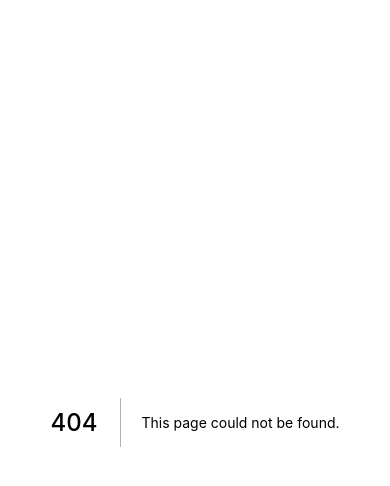
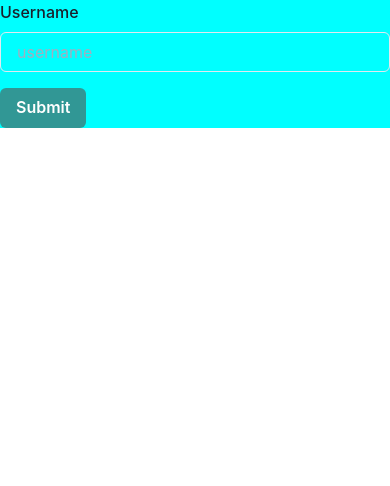
Before and after one commit to kirikirisu/LibraryNet, a Next.js app in the folder web/: page /register in a window 390 px wide. Before the commit this address had no page. Shown: the top 486 px of the page. Built offline with nearby package versions, Linux system fonts and the light colour scheme.

Commit message:
set breakpoints & main theme

```diff
--- a/web/package.json
+++ b/web/package.json
@@ -13,6 +13,7 @@
     "@chakra-ui/react": "^1.0.0",
     "@emotion/react": "^11.0.0",
     "@emotion/styled": "^11.0.0",
+    "formik": "^2.2.6",
     "framer-motion": "^2.9.4",
     "graphql": "^15.5.0",
     "next": "latest",
--- /dev/null
+++ b/web/src/components/InputField.tsx
@@ -0,0 +1,25 @@
+import { FormControl, FormLabel, Input, FormErrorMessage, Textarea, ComponentWithAs, TextareaProps, InputProps } from '@chakra-ui/react';
+import { useField } from 'formik';
+
+type InputFieldProps = React.InputHTMLAttributes<HTMLInputElement> & {
+  name: string;
+  label: string;
+  textarea?: boolean;
+};
+
+export const InputField: React.FC<InputFieldProps> = ({ label, textarea, ...props }) => {
+  const [field, { error }] = useField(props)
+
+  let InputOrTextarea: any = Input;
+  if (textarea) {
+    InputOrTextarea = Textarea
+  }
+
+  return (
+    <FormControl isInvalid={!!error}>
+      <FormLabel htmlFor={field.name}>{label}</FormLabel>
+      <InputOrTextarea {...field} {...props} id={field.name} />
+      {error ? <FormErrorMessage>{error}</FormErrorMessage> : null}
+    </FormControl>
+  );
+}
--- /dev/null
+++ b/web/src/components/ResponsiveWrapper.tsx
@@ -0,0 +1,15 @@
+import { Box, Text } from '@chakra-ui/react'
+
+interface ResponsiveWrapperProps {
+  children: React.ReactNode
+}
+
+const ResponsiveWrapper: React.FC<ResponsiveWrapperProps> = ({ children }) => {
+  return (
+    <Box width={{ base: 'full', md: '4xl' }} mx="auto" backgroundColor={{ base: 'aqua', md: 'bisque' }}>
+      {children}
+    </Box>
+  );
+}
+
+export default ResponsiveWrapper;
--- /dev/null
+++ b/web/src/pages/_document.tsx
@@ -0,0 +1,19 @@
+// pages/_document.js
+import { ColorModeScript } from "@chakra-ui/react"
+import NextDocument, { Html, Head, Main, NextScript } from "next/document"
+import theme from "../theme"
+
+export default class Document extends NextDocument {
+  render() {
+    return (
+      <Html lang="en">
+        <Head />
+        <body>
+          <ColorModeScript initialColorMode={theme.config.initialColorMode} />
+          <Main />
+          <NextScript />
+        </body>
+      </Html>
+    )
+  }
+}
--- a/web/src/pages/index.tsx
+++ b/web/src/pages/index.tsx
@@ -1,7 +1,7 @@
 import { useLibrarysQuery } from '../generated/graphql';
 import withApollo from '../utils/withApollo'
 
-const Index: React.FC<{}> = ({ }) => {
+const Index: any = ({ }) => {
   const { data, loading, error } = useLibrarysQuery()
 
   if (loading) return <p>Loading...</p>;
--- /dev/null
+++ b/web/src/pages/register.tsx
@@ -0,0 +1,55 @@
+import React from 'react';
+import { useRegisterMutation } from '../generated/graphql';
+import { Field, Form, Formik } from 'formik'
+import { Button } from '@chakra-ui/button';
+import { FormControl, FormLabel, FormErrorMessage } from '@chakra-ui/react';
+import { Input } from '@chakra-ui/input';
+import { InputField } from '../components/InputField';
+import ResponsiveWrapper from '../components/ResponsiveWrapper';
+
+interface registerProps {
+
+}
+
+const Register: React.FC<registerProps> = ({ }) => {
+  function validateName(value) {
+    let error
+    if (!value) {
+      error = "Name is required"
+    } else if (value.toLowerCase() !== "naruto") {
+      error = "Jeez! You're not a fan 😱"
+    }
+    return error
+  }
+
+  return (
+    <ResponsiveWrapper>
+      <Formik
+        initialValues={{ username: "" }}
+        onSubmit={(values, actions) => {
+          console.log(values)
+        }}
+      >
+        {(props) => (
+          <Form>
+            <InputField
+              name="username"
+              placeholder="username"
+              label="Username"
+            />
+            <Button
+              mt={4}
+              colorScheme="teal"
+              isLoading={props.isSubmitting}
+              type="submit"
+            >
+              Submit
+          </Button>
+          </Form>
+        )}
+      </Formik>
+    </ResponsiveWrapper>
+  )
+}
+
+export default Register;
--- a/web/src/theme.tsx
+++ b/web/src/theme.tsx
@@ -1,16 +1,23 @@
 import { extendTheme } from '@chakra-ui/react'
 import { createBreakpoints } from '@chakra-ui/theme-tools'
 
+const config = {
+  initialColorMode: "light",
+  useSystemColorMode: false,
+}
+
 const fonts = { mono: `'Menlo', monospace` }
 
+// fix to align tailwindow default break points
 const breakpoints = createBreakpoints({
-  sm: '40em',
-  md: '52em',
-  lg: '64em',
-  xl: '80em',
+  sm: "640px",
+  md: "768px",
+  lg: "1024px",
+  xl: "1280px",
 })
 
 const theme = extendTheme({
+  config,
   colors: {
     black: '#16161D',
   },
```
Also changed, not shown: web/src/generated/graphql.tsx (+52 -0 lines), web/src/graphql/mutations/register.graphql (added, +8 -0 lines), 1 other file (tests, documents, lock files or other folders).
